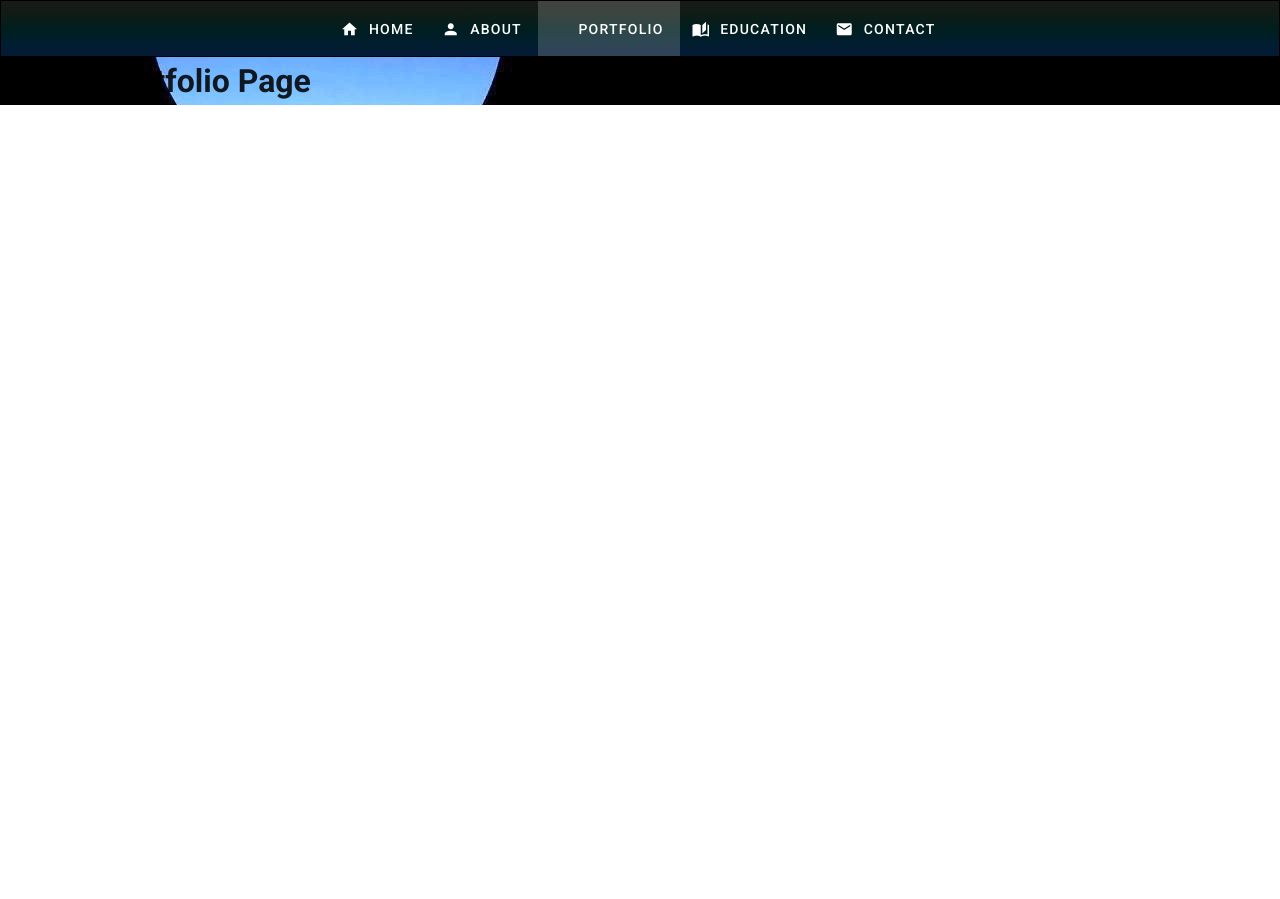
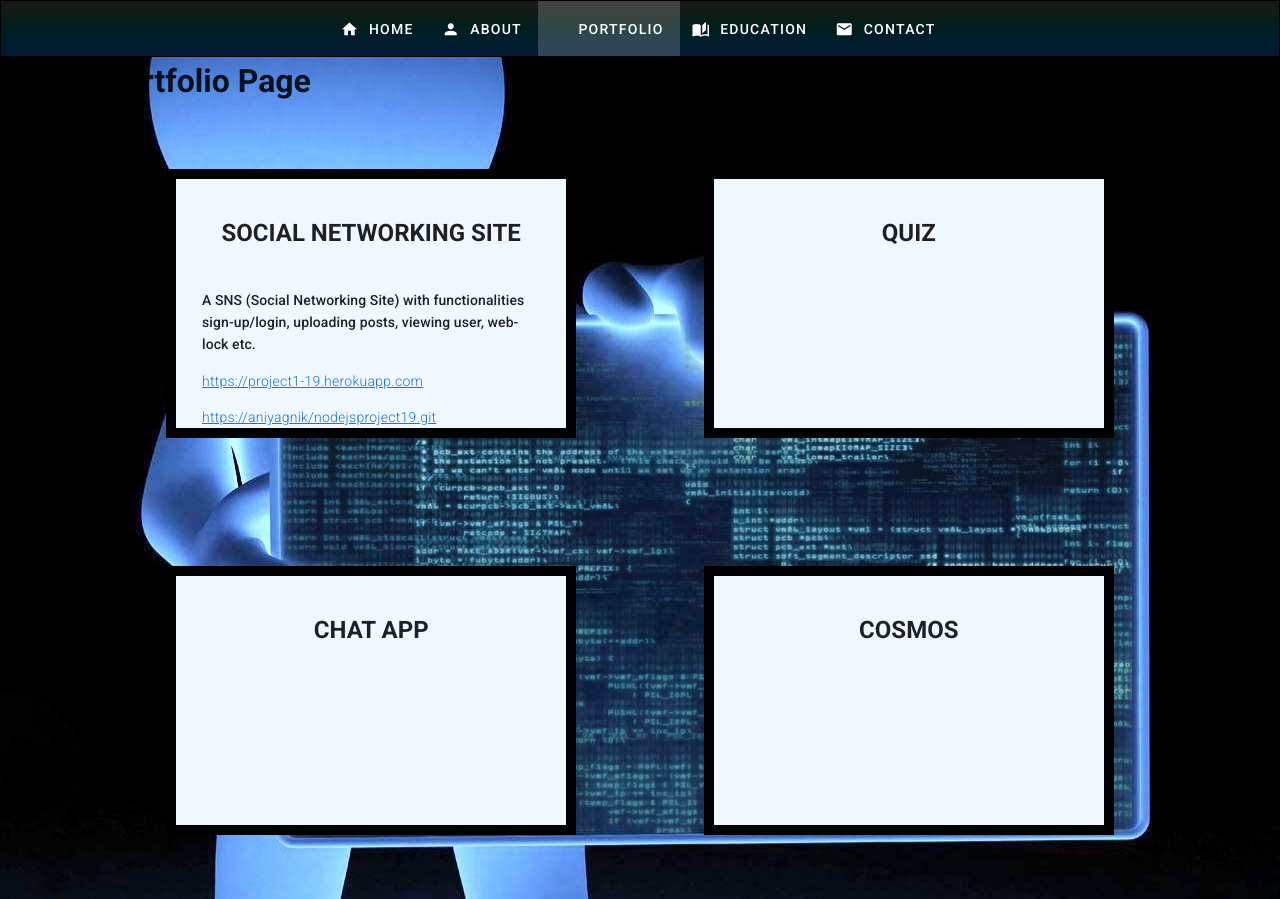
Before and after one commit to aniyagnik/resume, a Vue app: page /portfolio in a window 1280 px wide. Before the commit the page ends 800 px from the top, so only its background shows below. Built offline with nearby package versions, Linux system fonts and the light colour scheme.

Commit message:
portfolio

```diff
--- /dev/null
+++ b/src/components/projectCard.vue
@@ -0,0 +1,33 @@
+<template>
+  <div class='projectcard'>
+    <p class='headline font-weight-bold text-uppercase text-center'>{{ project.name}}</p><br>
+    <p class='subtitle-2 te'>{{ project.summary }}</p>
+    <p class='body-2 font-weight-light'><a :href="`${ project.link }`">{{ project.link }}</a></p>
+    <p class='body-2 font-weight-light'><a :href="`${ project.github }`">{{ project.github }}</a></p>
+  </div>
+</template>
+
+<script>
+export default {
+  props: [ 'project' ]
+}
+</script>
+<style lang='scss'>
+.projectcard {
+    background-color: aliceblue;
+    padding: 2vw;
+    padding-top: 3vw;
+    width: 32vw;
+    height: 21vw;
+    margin:5vw;
+    border: 10px solid black;
+}
+.projectcard:hover{
+    background-image: url('../assets/SNS.jpg');
+    background-attachment: fixed;
+    background-position: center;
+    background-size: cover;
+    background-repeat: no-repeat;
+    transition: all 1s easy 0s;
+}
+</style>
--- a/src/views/Portfolio.vue
+++ b/src/views/Portfolio.vue
@@ -1,6 +1,11 @@
 <template>
   <div id='portfolio'>
     <h1>This is Portfolio Page</h1>
+    <div id='flex'>
+      <div class="flex-item" v-for='(project,i) in info' :key='i'>
+        <project-card :project='project'></project-card>
+      </div>
+    </div>
   </div>
 </template>
 
@@ -11,4 +16,52 @@
   background-position: center;
   background-repeat: no-repeat;
 }
+#flex{
+  display: flex;
+  flex-direction: row;
+  justify-content: center;
+  align-items: center;
+  flex-wrap: wrap;
+  overflow: auto;
+}
 </style>
+
+<script>
+import projectCard from '../components/projectCard'
+export default {
+  components: {
+    'project-card': projectCard
+  },
+  data () {
+    return {
+      info: [
+        {
+          name: 'Social Networking Site',
+          image: 'SNS.jpg',
+          summary: 'A SNS (Social Networking Site) with functionalities sign-up/login, uploading posts, viewing user, web-lock etc.',
+          link: 'https://project1-19.herokuapp.com',
+          github: 'https://aniyagnik/nodejsproject19.git'
+        },
+        {
+          name: 'quiz',
+          summary: '',
+          link: '',
+          github: ''
+        },
+        {
+          name: 'chat app',
+          summary: '',
+          link: '',
+          github: ''
+        },
+        {
+          name: 'cosmos',
+          summary: '',
+          link: '',
+          github: ''
+        }
+      ]
+    }
+  }
+}
+</script>
```
Also changed, not shown: src/assets/SNS.jpg (added).
